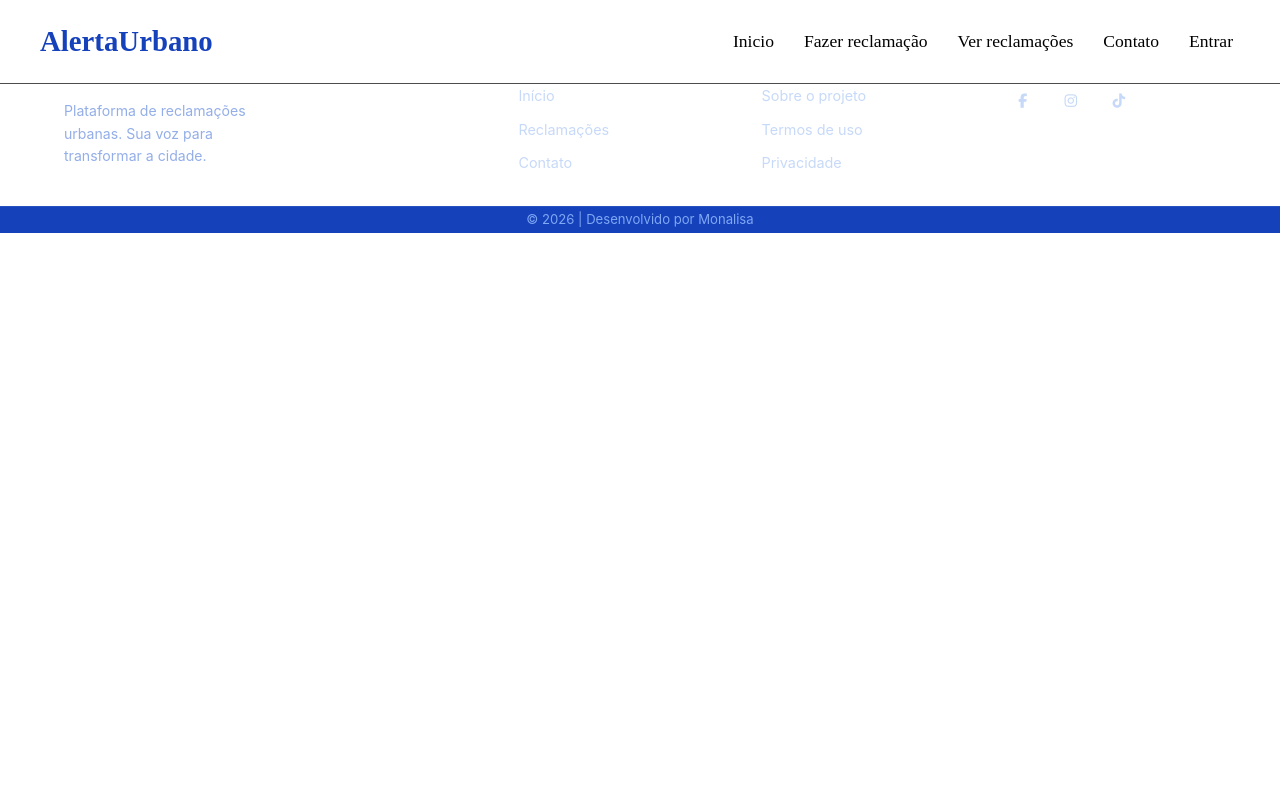
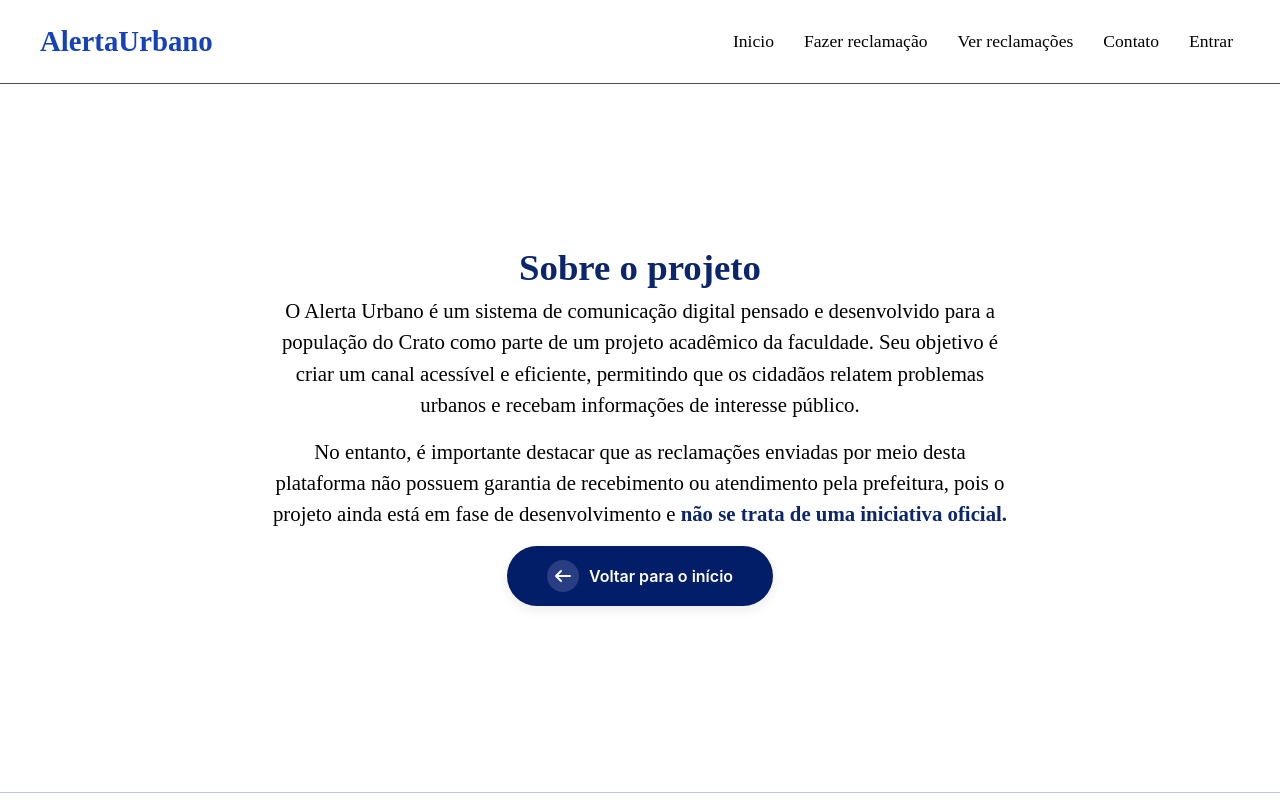
Before and after one commit to Monalisaalvess/alertaUrbano, a React (Vite) app in the folder Front-End/: page /about in a window 1280 px wide. Shown: the top 800 px of the page. Built offline with nearby package versions, Linux system fonts and the light colour scheme; no server answers.

Commit message:
adicionei about

```diff
--- a/Front-End/src/App.jsx
+++ b/Front-End/src/App.jsx
@@ -2,15 +2,18 @@ import {BrowserRouter, Routes, Route} from 'react-router-dom'
 
 import Navbar from  './components/Navbar'
 import Footer from  './components/Footer'
-import EmBreve from './pages/EmBreve'
-import Home from './pages/Home'
-import Login from './pages/Login'
-import Complaint from './pages/Complaint'
-import Dashboard from './pages/Dashboard'
-import Profile from './pages/Profile'
-import Contact from './pages/Contact'
-import Denuncias from './pages/Denuncias'
-import Denuncia from './pages/Denuncia'
+import about from  './components/About'
+
+import  EmBreve   from './pages/EmBreve'
+import  Home      from './pages/Home'
+import  Login     from './pages/Login'
+import  Complaint from './pages/Complaint'
+import  Dashboard from './pages/Dashboard'
+import  Profile   from './pages/Profile'
+import  Contact   from './pages/Contact'
+import  Denuncias from './pages/Denuncias'
+import  Denuncia  from './pages/Denuncia'
+import About from './components/About'
 
 
 
@@ -27,6 +30,7 @@ function App() {
         <Route path='/contact'   element={<Contact/>  }/>
         <Route path='/Dashboard' element={<Dashboard/>}/>
         <Route path='/em-breve'  element={<EmBreve/>  }/>
+        <Route path='/about'     element={<About/>    }/>
         <Route path='/Denuncias' element={<Denuncias/>}/>
         <Route path='/denuncias/:id'element={<Denuncia/>}/>
      </Routes>
--- /dev/null
+++ b/Front-End/src/components/About.css
@@ -0,0 +1,28 @@
+.about{
+    height: 99vh;
+    padding: 14rem;
+    text-align: center;
+}
+.txt__about {
+    max-width: 46rem;
+    margin: 0 auto;
+}
+.about h1{
+    text-align: center;
+    font-size: 2.3rem;
+    font-weight: 700;
+    color: #0c266d;
+    font-family: "Playfair Display";
+    margin-top: 1rem;
+}
+.about p{
+    text-align: center;
+    font-size: 1.3rem;
+    font-weight: 400;
+    font-family: "Poppins";
+    margin-bottom: 1rem;
+}
+.about span{
+    color: #0c266d;
+    font-weight: bold;
+}
--- /dev/null
+++ b/Front-End/src/components/About.jsx
@@ -0,0 +1,23 @@
+import { Link } from "react-router-dom"
+import "./About.css"
+
+const About = () => {
+  return (
+    <div className='about'>
+        <div className="txt__about">
+       <h1>Sobre o projeto</h1>
+        <p>
+        O Alerta Urbano é um sistema de comunicação digital pensado e desenvolvido para a população do Crato como parte de um projeto acadêmico da faculdade. Seu objetivo é criar um canal acessível e eficiente, permitindo que os cidadãos relatem problemas urbanos e recebam informações de interesse público.
+        </p>
+
+        <p>
+        No entanto, é importante destacar que as reclamações enviadas por meio desta plataforma não possuem garantia de recebimento ou atendimento pela prefeitura, pois o projeto ainda está em fase de desenvolvimento e <span>não se trata de uma iniciativa oficial.</span>
+        </p>
+
+        <Link to='/' className='btn_back'> <i className="fa-solid fa-arrow-left"></i> Voltar para o início</Link>
+        </div>
+    </div>
+  )
+}
+
+export default About
--- a/Front-End/src/components/Footer.jsx
+++ b/Front-End/src/components/Footer.jsx
@@ -24,8 +24,8 @@ const Footer = () => {
           <h3>Institucional</h3>
           <ul>
             <li><Link to='/about'>Sobre o projeto</Link></li>
-            <li><Link to='/termos'>Termos de uso</Link></li>
-            <li><Link to='/politica'>Privacidade</Link></li>
+            <li><Link to='/em-breve'>Termos de uso</Link></li>
+            <li><Link to='/em-breve'>Privacidade</Link></li>
           </ul>
         </div>
 
--- a/Front-End/src/components/GeneralStatus.jsx
+++ b/Front-End/src/components/GeneralStatus.jsx
@@ -36,6 +36,7 @@ const useCountUp = (target, duration = 1500) => {
       }
       fetchStats()
     }, [])
+
     const pendentes   = useCountUp(stats.pendentes)
     const analise = useCountUp(stats.analise)
     const resolvidas  = useCountUp(stats.resolvidas)
--- a/Front-End/src/pages/EmBreve.css
+++ b/Front-End/src/pages/EmBreve.css
@@ -1,7 +1,7 @@
 .embreve{
-    background-image: url("../assets/bgdd.png");
+    background-image: url("../assets/fundo2.png");
+    background-size: 40%;
     background-repeat: no-repeat;
-    background-size: cover;
     background-position: center;
     height: 90vh;
     padding: 4rem 3rem 2rem ;
--- a/Front-End/src/pages/EmBreve.jsx
+++ b/Front-End/src/pages/EmBreve.jsx
@@ -3,8 +3,8 @@ import './EmBreve.css'
 const EmBreve = () => {
   return (
     <div className='embreve'>
-      <h2>Em desenvolvimento</h2>
-      <p>Nossas redes sociais estarão <span>disponíveis em breve.</span></p>
+      <h2>Página em desenvolvimento</h2>
+        <p>Esta página está sendo desenvolvida e estará <span>disponível em breve.</span></p>
       <Link to='/' className='btn_back'> <i className="fa-solid fa-arrow-left"></i> Voltar para o início</Link>
     </div>
   )
--- a/Front-End/src/pages/Home.css
+++ b/Front-End/src/pages/Home.css
@@ -276,22 +276,20 @@
 }
 
 @media (max-width: 768px) {
-.section__1 { padding: 1.5rem; padding-top: 14rem; flex-direction: column; gap: 1.5rem;}
+.section__1 { padding: 1.5rem; padding-top: 8rem; flex-direction: column; gap: 1.5rem;}
 
 .section__text h1 { font-size: 2.8rem;}
 
 .btn {flex-direction: row; gap: 10px; padding: 0; width: 100%;}
-.btn__primary,.btn__secundary {
-        flex: 1; font-size: 15px;
-        text-align: center;
-        padding: 10px 0;
-    }
+
+.btn__primary,.btn__secundary { flex: 1; font-size: 15px;
+text-align: center; padding: 10px 0;  }
 
 .section__text p { font-size: 1rem; text-align:center; }
 
 .oqRegistrar { padding: 4px 1.5rem; gap: 0.8rem; flex-wrap: wrap; }
 
-.oqRegistrar div { min-width: calc(2% - 0.8rem);flex: unset;}
+.oqRegistrar div { min-width: calc(10% - 10rem);flex: wrap;}
 
 .mapa__container { padding: 2rem 1.5rem;}
 
```
Also changed, not shown: Front-End/src/assets/fundo.png (added), Front-End/src/assets/fundo2.png (added).
